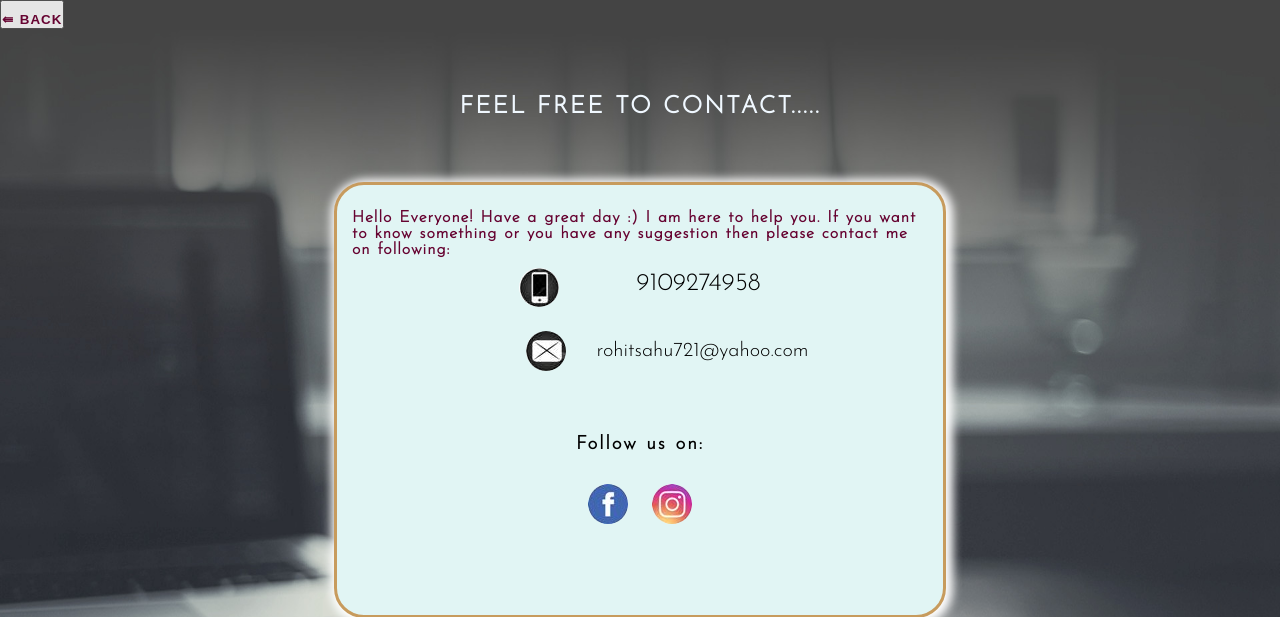
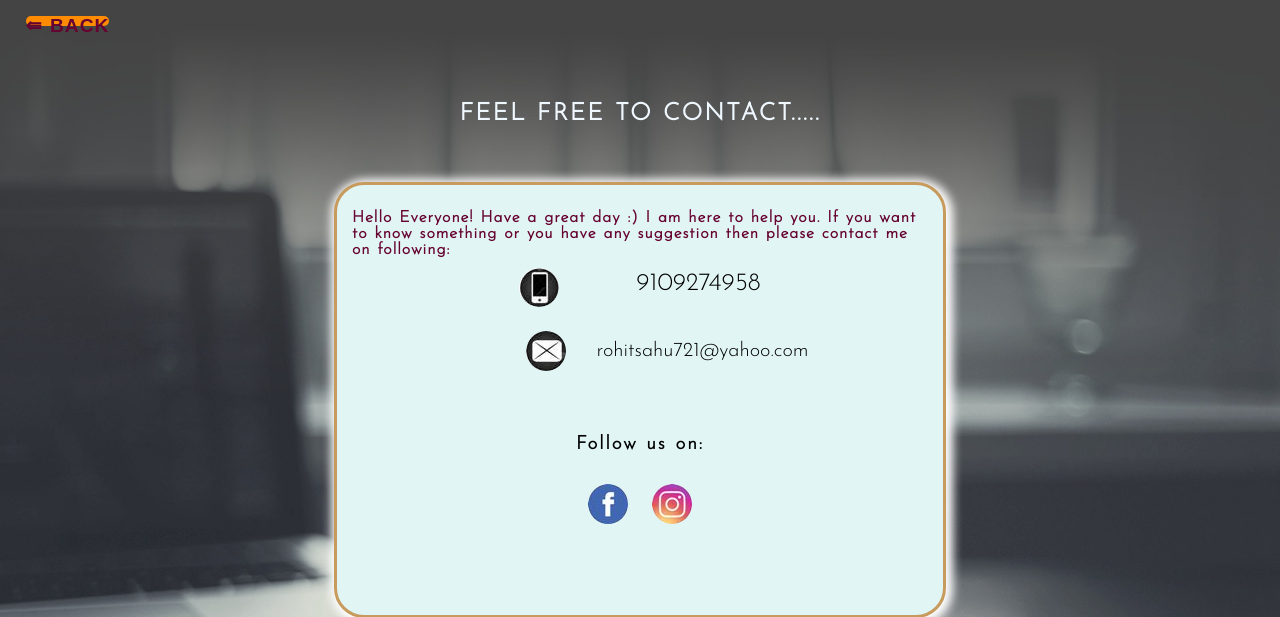
Before and after one commit to auratus/rohittechnical.github.io, a PHP site: page /contactus.html in a window 1280 px wide. Shown: the top 617 px of the page. Run offline with PHP 8.4, Linux system fonts and the light colour scheme.

Commit message:
Update contactuscss.css

```diff
--- a/contactuscss.css
+++ b/contactuscss.css
@@ -14,6 +14,23 @@ body{
 	background-size: 100% 100%;
 	background-repeat: no-repeat;
 }
+
+
+		#back_button button{
+			border-style: none;
+			border-radius: 8px;
+			background-color: #FF8C00;
+			margin: 2vh 0 0 2vw;
+		}
+
+		#back_button button:hover{
+			cursor: pointer;
+		}
+
+		#back_button button p{
+			font-size: 1.5vw;
+			line-height: 0;
+		}
 
 h2{
 	text-align: center;
```
